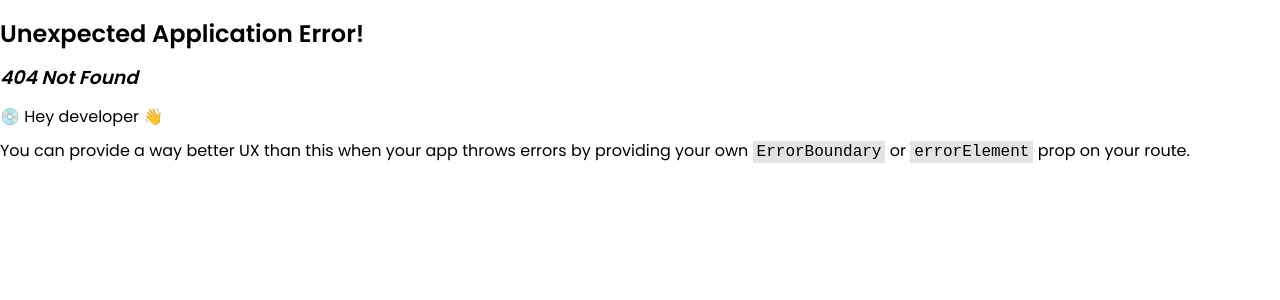
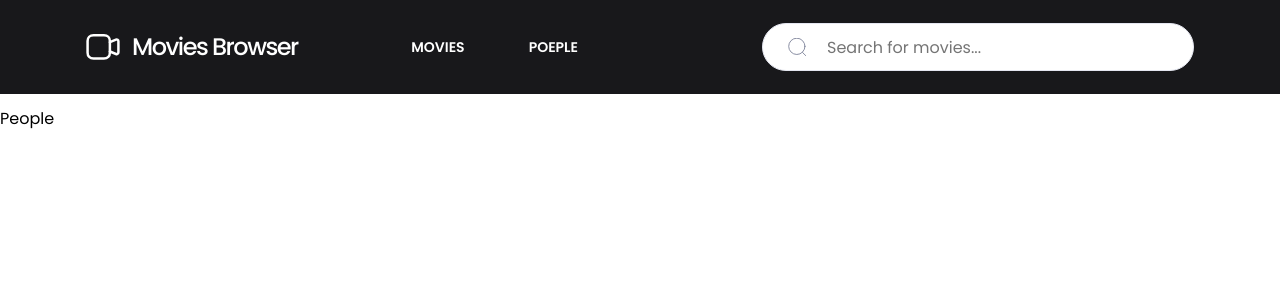
Before and after one commit to danielnowrot/movies-browser, a React (Create React App) app: page /#/people in a window 1280 px wide. Before the commit this address had no page. Shown: the top 300 px of the page. Built offline with nearby package versions, Linux system fonts and the light colour scheme.

Commit message:
added children pages - people and movies

```diff
--- /dev/null
+++ b/src/Routes/Movies/index.js
@@ -0,0 +1,5 @@
+const Movies = () => {
+    return <p>Movies</p>
+};
+
+export default Movies;
--- /dev/null
+++ b/src/Routes/People/index.js
@@ -0,0 +1,5 @@
+const People = () => {
+    return <p>People</p>
+};
+
+export default People;
--- a/src/Routes/Root/index.js
+++ b/src/Routes/Root/index.js
@@ -1,12 +1,15 @@
 import {
     StyledHeader, StyledImg, StyledTitle,
-    StyledMoviesPeople, StyledSearch, StyledBar,
-    StyledLeft, StyledRight, StyledIcon, StyledInput
+    StyledNavLink, StyledSearch, StyledBar,
+    StyledLeft, StyledNav, StyledIcon, StyledInput,
+    StyledSection
 } from "./styled";
 import camera from "../../Images/camera.svg";
+import { Outlet } from "react-router-dom";
 
 const Root = () => {
     return (
+        <>
             <StyledHeader>
                 <StyledBar>
                     <StyledLeft>
@@ -15,20 +18,24 @@ const Root = () => {
                             Movies Browser
                         </StyledTitle>
                     </StyledLeft>
-                <StyledRight>
-                    <StyledMoviesPeople>
+                    <StyledNav>
+                        <StyledNavLink to={`movies`}>
                             Movies
-                    </StyledMoviesPeople>
-                    <StyledMoviesPeople>
+                        </StyledNavLink>
+                        <StyledNavLink to={`people`}>
                             Poeple
-                    </StyledMoviesPeople>
-                </StyledRight>
+                        </StyledNavLink>
+                    </StyledNav>
                 </StyledBar>
                 <StyledSearch>
                     <StyledInput placeholder="Search for movies..." type="search" />
                     <StyledIcon />
                 </StyledSearch>
             </StyledHeader>
+            <StyledSection>
+                <Outlet />
+            </StyledSection>
+        </>
     )
 };
 
--- a/src/Routes/Root/styled.js
+++ b/src/Routes/Root/styled.js
@@ -1,5 +1,6 @@
 import styled from "styled-components";
 import magnifyingGlass from "../../Images/magniyfying-glass.svg";
+import { NavLink } from "react-router-dom";
 
 export const StyledHeader = styled.header`
     display: flex;
@@ -17,20 +18,20 @@ export const StyledBar = styled.div`
     justify-content: space-between;
     align-items: center;
     gap: 12px;
-`
+`;
 
 export const StyledLeft = styled.div`
     display: flex;
     gap: 12px;
-`
+`;
 
-export const StyledRight = styled.div`
+export const StyledNav = styled.nav`
     display: flex;
     gap: 16px;
-`
+`;
 
 export const StyledImg = styled.img`
-`
+`;
 
 export const StyledTitle = styled.div`
     color: #FFFFFF;
@@ -39,22 +40,27 @@ export const StyledTitle = styled.div`
     line-height: 40px;
     letter-spacing: -1.5px;
     text-transform: capitalize;
-`
+`;
 
-export const StyledMoviesPeople = styled.div`
+export const StyledNavLink = styled(NavLink)`
     color: white;
     font-weight: 600;
     font-size: 14px;
     line-height: 21px;
     padding: 13.5px 24px;
+    background-color: ${({ theme }) => theme.topBar.woodSmoke};
     text-transform: uppercase;
-    border: 1px solid #FFFFFF;
-    border-radius: 24px;
-`
+    text-decoration: none;
+
+    &::active {
+        border: 1px solid #FFFFFF;
+        border-radius: 24px;
+    }
+`;
 
 export const StyledSearch = styled.div`
     position: relative;
-`
+`;
 
 export const StyledInput = styled.input`
     border: 1px solid #E4E6F0;
@@ -63,7 +69,7 @@ export const StyledInput = styled.input`
     height: 48px;
     padding-left: 64px;
     padding-right: 16px;
-`
+`;
 
 export const StyledIcon = styled.div`
   position: absolute;
@@ -76,3 +82,7 @@ export const StyledIcon = styled.div`
   background-repeat: no-repeat;
   background-size: contain;
 `;
+
+export const StyledSection = styled.section`
+
+`;
```
Also changed, not shown: src/index.js (+15 -3 lines), src/Routes/People/styled.js (added). Lines whose indentation alone changed are shown as unchanged.
